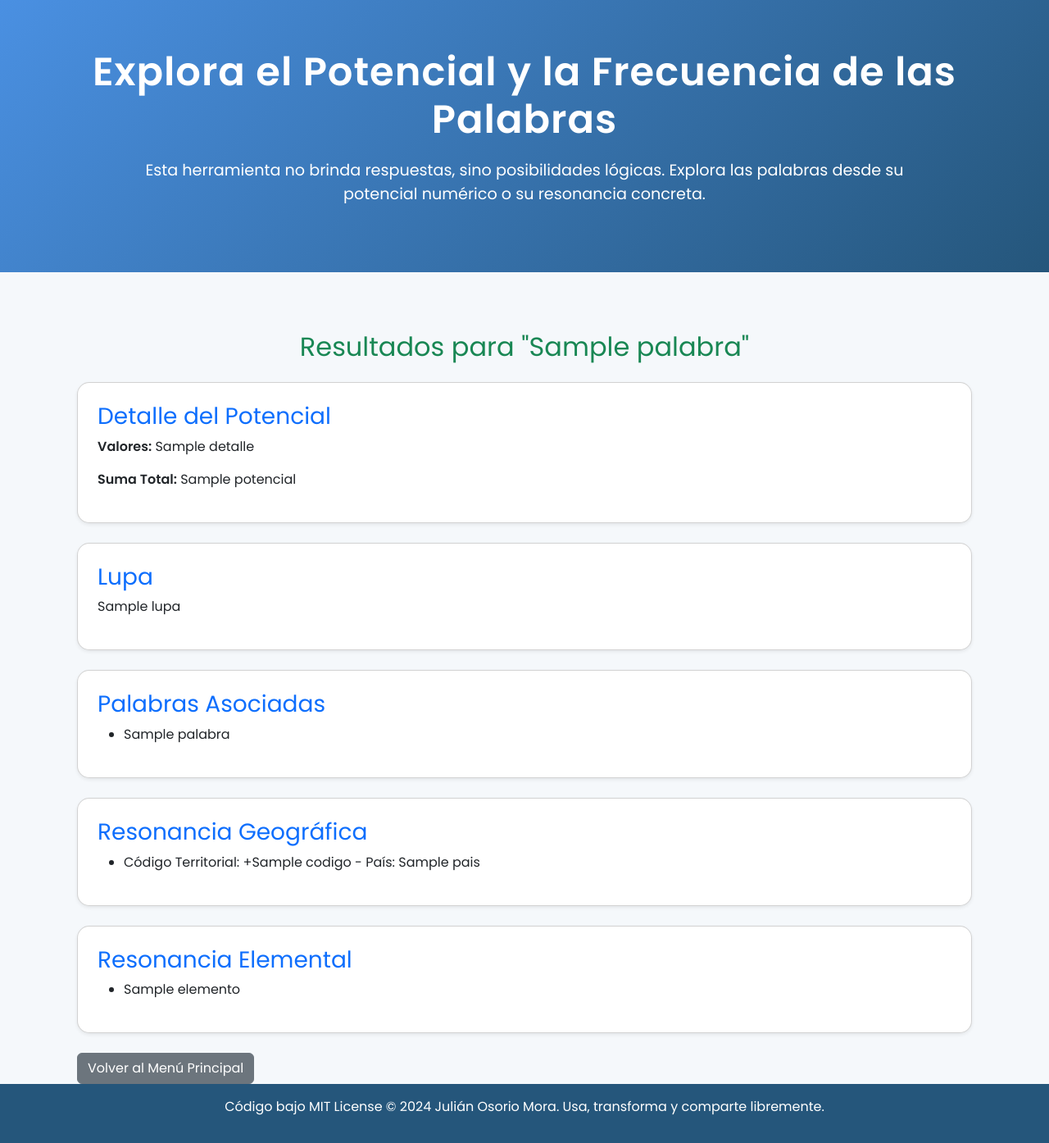
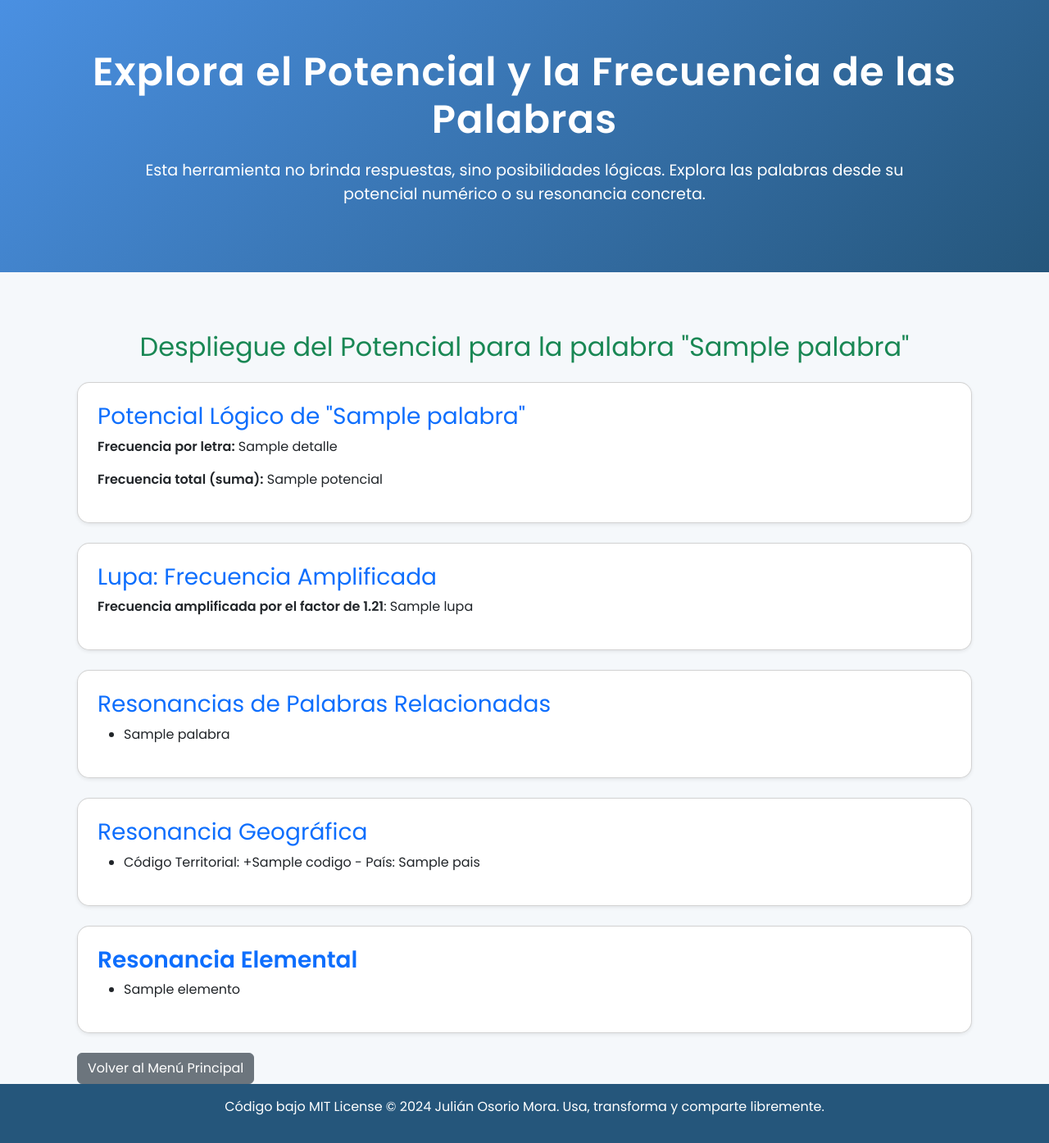
Before and after one commit to jaosomora/LGC-App, a Flask app: template templates/resultado.html in a window 1280 px wide. Shown: the part 63-1457 px from the top of the page at 82% size. Run offline with Flask 3, Linux system fonts and the light colour scheme; the template is opened without the code that fills it: most values are stand-ins (such as "Sample title", 1, 10 or a date in 2020).

Commit message:
Actualización de app y plantillas: - app.py: ajustes en lógica para manejar resonancia elemental y formato HTML. - base.html: mejoras visuales y soporte de estilo global. - resultado.html: negrita para 'Elemento' y 'Coincidencia', soporte |safe para etiquetas HTML dinámicas.

```diff
--- a/app.py
+++ b/app.py
@@ -80,9 +80,9 @@ def buscar_elementos_por_potencial(tabla_periodica, potencial_objetivo, lupa_obj
         potencial_simbolo = calcular_potencial(simbolo)
 
         if potencial_nombre == potencial_objetivo:
-            resultados.append(f"Elemento: {nombre} ({simbolo}) - Coincidencia: Potencial del nombre ({potencial_nombre})")
+            resultados.append(f"<strong>Elemento:</strong> {nombre} ({simbolo}) - <strong>Coincidencia:</strong> Potencial del nombre ({potencial_nombre})")
         elif numero_atomico == potencial_objetivo:
-            resultados.append(f"Elemento: {nombre} ({simbolo}) - Coincidencia: Número atómico ({numero_atomico})")
+            resultados.append(f"<strong>Elemento:</strong> {nombre} ({simbolo}) - <strong>Coincidencia:</strong> Número atómico ({numero_atomico})")
     return resultados
 
 def cargar_palabras(archivo):
--- a/templates/resultado.html
+++ b/templates/resultado.html
@@ -2,18 +2,18 @@
 {% block title %}Resultados{% endblock %}
 {% block content %}
 <div class="container py-5">
-    <h2 class="text-center text-success">Resultados para "{{ palabra }}"</h2>
+    <h2 class="text-center text-success">Despliegue del Potencial para la palabra "{{ palabra }}"</h2>
     <div class="card shadow-sm p-4 my-4">
-        <h3 class="text-primary">Detalle del Potencial</h3>
-        <p><strong>Valores:</strong> {{ detalle }}</p>
-        <p><strong>Suma Total:</strong> {{ potencial }}</p>
+        <h3 class="text-primary">Potencial Lógico de "{{ palabra }}"</h3>
+        <p><strong>Frecuencia por letra:</strong> {{ detalle }}</p>
+        <p><strong>Frecuencia total (suma):</strong> {{ potencial }}</p>
     </div>
     <div class="card shadow-sm p-4 my-4">
-        <h3 class="text-primary">Lupa</h3>
-        <p>{{ lupa }}</p>
+        <h3 class="text-primary">Lupa: Frecuencia Amplificada</h3>
+        <p><strong>Frecuencia amplificada por el factor de 1.21</strong>: {{ lupa }}</p>
     </div>
     <div class="card shadow-sm p-4 my-4">
-        <h3 class="text-primary">Palabras Asociadas</h3>
+        <h3 class="text-primary">Resonancias de Palabras Relacionadas</h3>
         {% if palabras %}
         <ul>
             {% for palabra in palabras %}
@@ -37,15 +37,15 @@
         {% endif %}
     </div>
     <div class="card shadow-sm p-4 my-4">
-        <h3 class="text-primary">Resonancia Elemental</h3>
+        <h3 class="text-primary"><strong>Resonancia Elemental</strong></h3>
         {% if elementos %}
         <ul>
             {% for elemento in elementos %}
-            <li>{{ elemento }}</li>
+            <li>{{ elemento|safe }}</li>
             {% endfor %}
         </ul>
         {% else %}
-        <p>No se encontraron elementos químicos asociados.</p>
+        <p><strong>No se encontraron elementos químicos asociados.</strong></p>
         {% endif %}
     </div>
     <a href="/" class="btn btn-secondary">Volver al Menú Principal</a>
```
Also changed, not shown: templates/base.html (line endings or trailing spaces).
